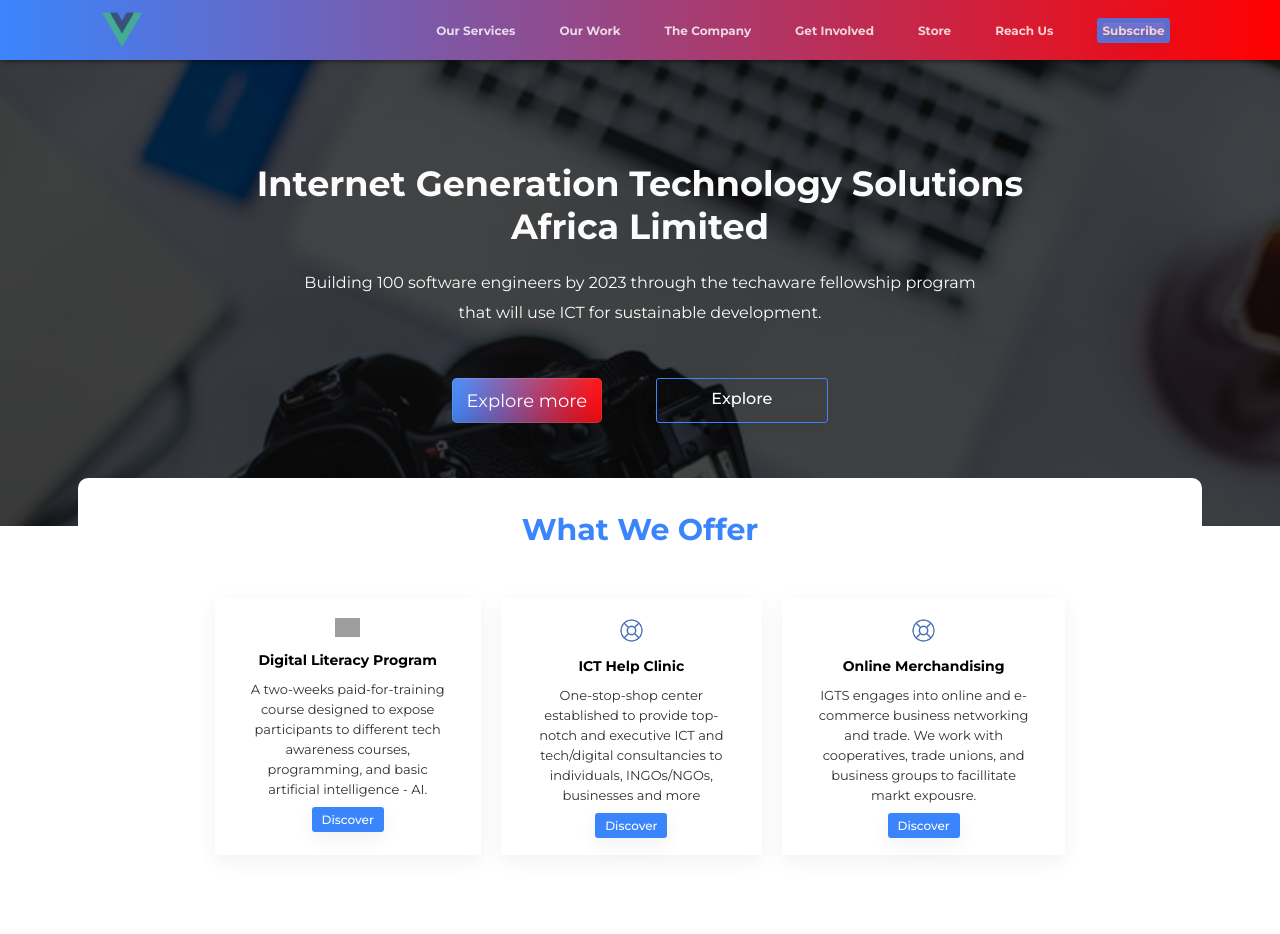
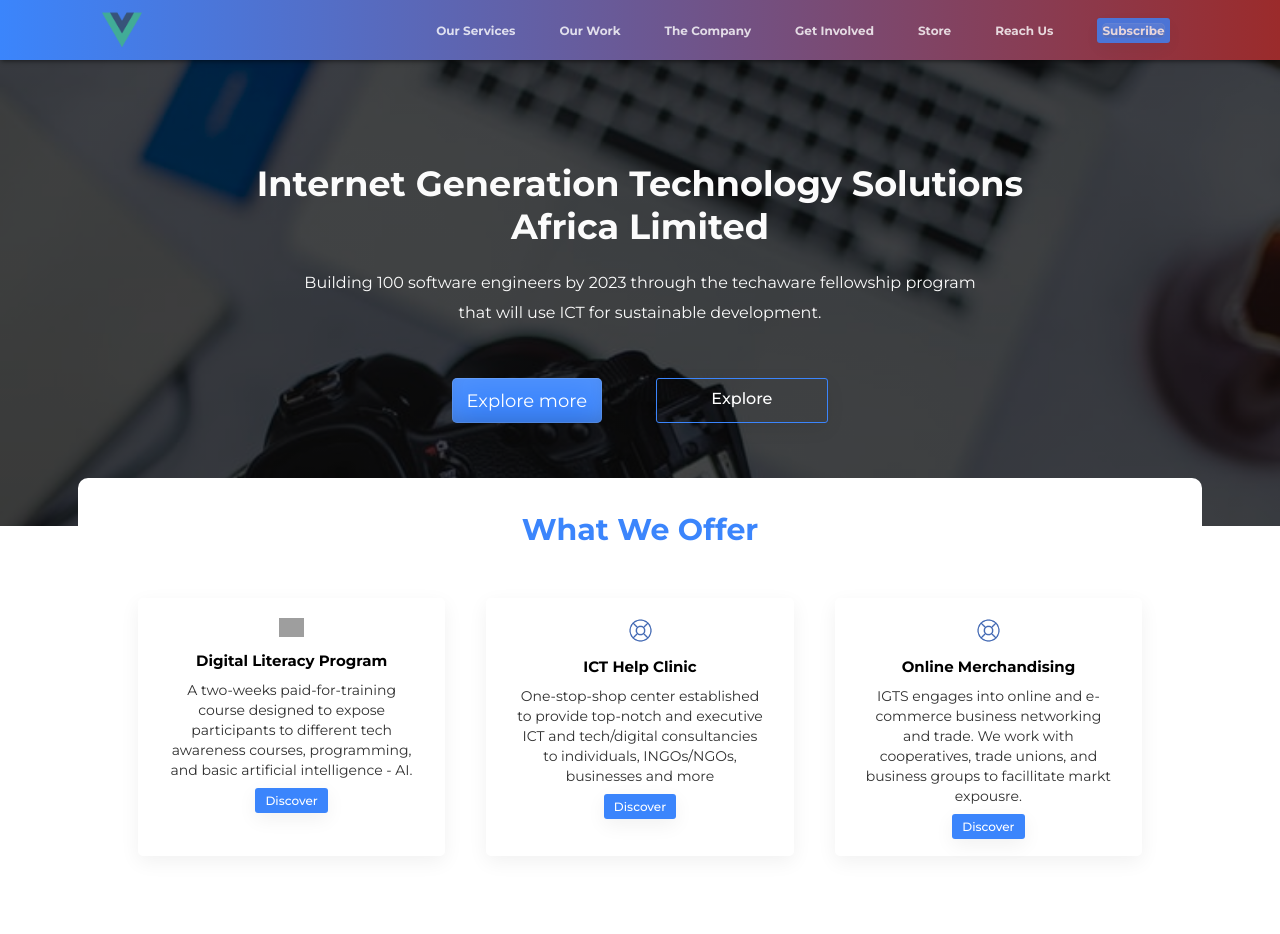
Before and after one commit to musakanneh/igts, a Vue app: page / in a window 1280 px wide. Shown: the top 934 px of the page. Built offline with nearby package versions, Linux system fonts and the light colour scheme; grey boxes are pictures that could not be loaded; some icons are missing.

Commit message:
Refactored code for home page

```diff
--- a/src/components/Button.vue
+++ b/src/components/Button.vue
@@ -54,7 +54,7 @@
 
 .main-button {
   border: none;
-  background: linear-gradient(-90deg, #ff0000, #3b85fc);
+  background: #3b85fc;
   border-radius: 5px;
   font-size: 18px;
   height: 45px;
@@ -68,7 +68,7 @@
 
 .main-button:hover {
   background: #3b85fc;
-  transition: 1s ease;
+  transition: 0.5s ease;
   color: #ffffff;
 }
 
--- a/src/components/Navbar.vue
+++ b/src/components/Navbar.vue
@@ -46,7 +46,7 @@
   position: -webkit-sticky !important;
   position: sticky !important;
   top: 0;
-  background: linear-gradient(-90deg, #ff0000, #3b85fc);
+  background: linear-gradient(-90deg, #9b2b2b, #3b85fc);
   height: 60px;
   -webkit-box-shadow: 0px 2px 15px -12px rgba(0, 0, 0, 0.57);
   -moz-box-shadow: 0px 2px 15px -12px rgba(0, 0, 0, 0.57);
--- a/src/components/Offers.vue
+++ b/src/components/Offers.vue
@@ -3,7 +3,7 @@
     <main>
       <h1>What We Offer</h1>
       <section>
-        <div>
+        <div class="offers">
           <img src="../assets/case.png" alt="" />
           <h2>
             Digital Literacy Program
@@ -15,7 +15,7 @@
           </p>
           <a href="">Discover</a>
         </div>
-        <div>
+        <div class="offers">
           <img src="../assets/circle.png" alt="" />
           <h2>
             ICT Help Clinic
@@ -27,7 +27,7 @@
           </p>
           <a href="">Discover</a>
         </div>
-        <div>
+        <div class="offers">
           <img src="../assets/circle.png" alt="" />
           <h2>
             Online Merchandising
@@ -79,25 +79,27 @@
 
     section {
       justify-content: space-between;
-      width: 85%;
+      width: 100%;
       padding-top: 40px;
       display: flex;
       margin: auto;
 
       h2 {
-        font-size: 14px;
+        font-size: 15px;
         padding: 10px;
       }
 
-      div {
+      .offers {
         text-align: center;
         margin: 0 10px;
         padding: 20px 0;
+        border-radius: 5px;
+        width: 30%;
         box-shadow: 0px 6px 20px rgba(0, 0, 0, 0.06);
         cursor: pointer;
 
         p {
-          font-size: 13px;
+          font-size: 14px;
           color: #303030;
           width: 80%;
           line-height: 20px;
```
